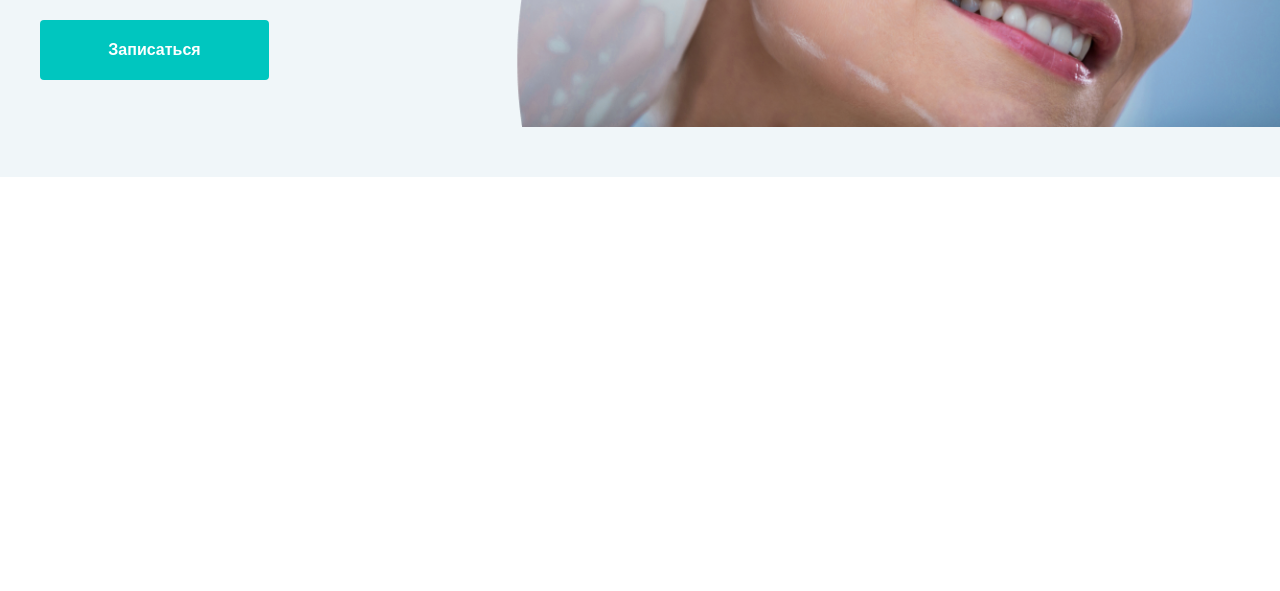
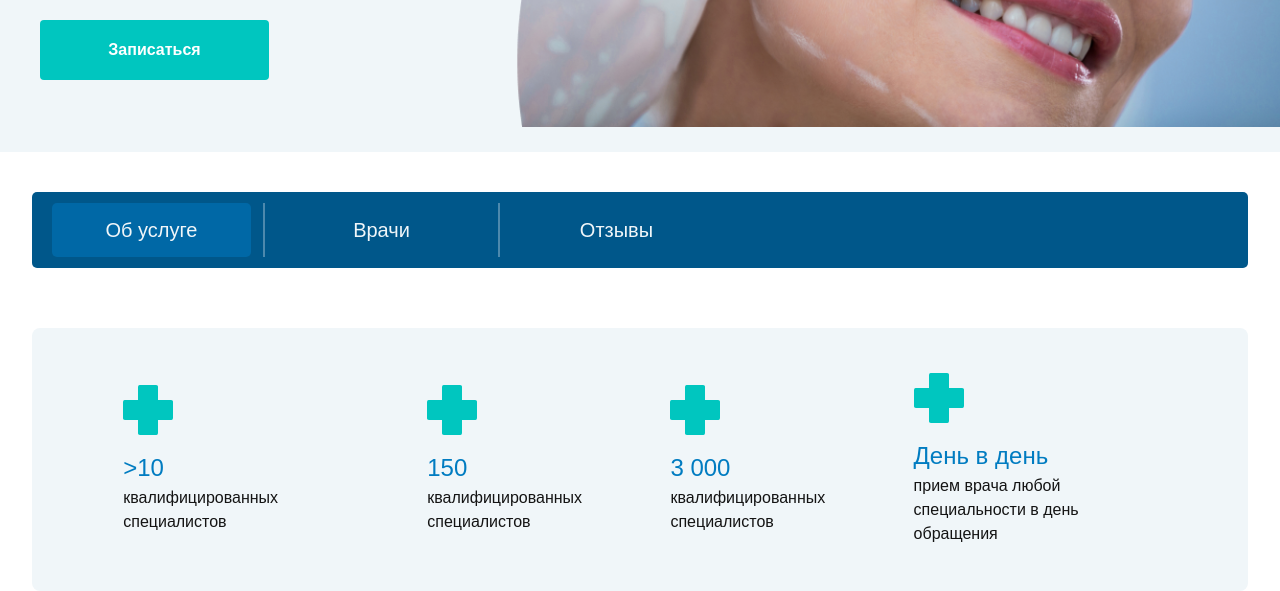
Before and after one commit to aloliddinabdugafforzoda-sys/GP-exam-3, a website: page src/pages/page-4_safarov.html in a window 1280 px wide. Shown: the part 609-1200 px from the top of the page. Before the commit the page ends 800 px from the top, so only its background shows below. Drawn offline with nearby package versions, Linux system fonts and the light colour scheme; files that its build step writes are made by us from their sources.

Commit message:
section 3

```diff
--- a/src/pages/page-4_safarov.html
+++ b/src/pages/page-4_safarov.html
@@ -30,7 +30,7 @@
 
             <div class="flex flex-col gap-0.5 text-[14px] text-[#4F4F4F] max-md:hidden">
                 <p class="hover:text-[#F25A2A]">г. Мытищи</p>
-                <p class="hover:text-[#F25A2A]" >ул.Рождественская, д.7</p>
+                <p class="hover:text-[#F25A2A]">ул.Рождественская, д.7</p>
             </div>
 
             <div class="flex flex-col gap-0.5 text-[14px] text-[#4F4F4F] max-md:hidden">
@@ -38,7 +38,8 @@
                 <p class="hover:text-[#F25A2A]">с 9.00 до 21.00</p>
             </div>
             <div class="flex gap-5 max-md:hidden">
-                <div class="flex items-center justify-center w-[54px] h-[46px] bg-[#00C6BF] rounded-[5px] hover:bg-amber-300">
+                <div
+                    class="flex items-center justify-center w-[54px] h-[46px] bg-[#00C6BF] rounded-[5px] hover:bg-amber-300">
                     <img src="../img/header-img/zoom-search.png" alt="">
                 </div>
                 <button class="btn2 w-[196px] h-[46px] hover: ">Личный кабинет</button>
@@ -69,7 +70,7 @@
                     <optio>
                         О центре
                     </optio>
-                    <option >
+                    <option>
                         dushanbe
                     </option>
                 </select>
@@ -77,7 +78,7 @@
                 <p class="hover:text-[#F25A2A]">Контакты</p>
                 <div class="flex gap-1 items-center">
                     <img src="../img/header-img/icon.png" alt="">
-                    <p  class="hover:text-[#F25A2A]">Версия для слабовидящих</p>
+                    <p class="hover:text-[#F25A2A]">Версия для слабовидящих</p>
                 </div>
                 <button class="btn w-[196px] h-[46px]">Запись на приём</button>
             </div>
@@ -85,7 +86,7 @@
         </section>
     </header>
     <main>
-<section class="bg-[#F0F6F9] w-full h-[630px] max-md:z-[2] max-md:overflow-hidden max-md:h-[740px]">
+        <section class="bg-[#F0F6F9] w-full h-[605px] max-md:z-[2] max-md:overflow-hidden max-md:h-[740px]">
 
             <section class="w-[95%] m-auto pt-10 ">
                 <div class="flex gap-5">
@@ -100,8 +101,10 @@
                 </div>
 
             </section>
-            <section class="flex  justify-between pl-10 max-md:flex-col  max-md:justify-center  max-md:items-center  max-md:p-0">
-                 <div class="flex flex-col gap-8 mt-8  max-md:text-center  max-md:justify-center  max-md:items-center max-md:z-[1]">
+            <section
+                class="flex  justify-between pl-10 max-md:flex-col  max-md:justify-center  max-md:items-center  max-md:p-0">
+                <div
+                    class="flex flex-col gap-8 mt-8  max-md:text-center  max-md:justify-center  max-md:items-center max-md:z-[1]">
                     <p class="text-[#00578A] font-[700] text-[22px]">Косметология</p>
                     <h1 class="text-[48px] text-[#141414]  max-md:text-[34px]  max-md:w-[327px]">Контурная пластика</h1>
                     <h1 class="text-[48px] text-[#141414] mt-8 max-md:text-[34px]  max-md:mt-0">от 1 500 ₽</h1>
@@ -109,13 +112,61 @@
                 </div>
                 <div class="relative top-[-25px] max-md:w-[440px] ">
                     <img class=" max-md:absolute max-md:w-[545px] " src="../img/img-page_4/Mask group.png" alt="">
-                     <img class="absolute top-1 max-md:top-[-3px] max-md:w-[211px]" src="../img/img-page_4/Subtract.png" alt="">
+                    <img class="absolute top-1 max-md:top-[-3px] max-md:w-[211px]" src="../img/img-page_4/Subtract.png"
+                        alt="">
                 </div>
 
             </section>
         </section>
 
 
+        <section class="bg-[#00578A] w-[95%] h-[76px] m-auto flex items-center px-5 gap-3 rounded-[5px] mt-10 max-md:w-[95%]">
+
+            <div class="w-[199px] h-[54px] bg-[#0068A6] text-[#F0F6F9] text-[20px] font-[500] rounded-[5px] flex items-center justify-center max-md:text-[18px]  max-md:w-[229px]">
+               <p>Об услуге</p>
+            </div>
+            <div class="border-[1px] border-[#4D89AD] h-[54px] ">
+
+            </div>
+            <div class="w-[209px] h-[54px] bg-transparent text-[#F0F6F9] text-[20px] font-[500] rounded-[5px] flex items-center justify-center max-md:w-[199px]">
+               <p>Врачи</p>
+            </div>
+            <div class="border-[1px] border-[#4D89AD] h-[54px] ">
+
+            </div>
+            <div class="w-[209px] h-[54px] bg-transparent text-[#F0F6F9] text-[20px] font-[500] rounded-[5px] flex items-center justify-center">
+               <p>Отзывы</p>
+            </div>
+
+        </section>
+ <section class="w-[95%] m-auto  max-md:flex-wrap max-md:gap-[30px] ">
+
+
+
+        <div class="w-[100%] bg-[#F0F6F9] h-[263px] rounded-[8px]  flex  items-center justify-center mt-15 max-md:h-[373px] max-md:h-[373px] max-md:items-start max-md:p-[20px] max-md:flex-wrap max-md:justify-between max-md:gap-[10px]">
+            <div class="w-[25%] max-md:w-[45%]">
+                <img src="../img/nemnogo-img/cross (1).png" alt="">
+                <p class="text-[24px] text-[#017CC1] mt-[15px]">>10</p>
+                <p class="w-[100px]">квалифицированных специалистов</p>
+            </div>
+             <div class="w-[20%]  max-md:w-[45%]">
+                <img src="../img/nemnogo-img/cross (1).png" alt="">
+                <p class="text-[24px] text-[#017CC1] mt-[15px]">150</p>
+                <p class="w-[100px]">квалифицированных специалистов</p>
+            </div>
+             <div class="w-[20%] max-md:w-[45%]">
+                <img src="../img/nemnogo-img/cross (1).png" alt="">
+                <p class="text-[24px] text-[#017CC1] mt-[15px]">3 000</p>
+                <p class="w-[100px]">квалифицированных специалистов</p>
+            </div>
+             <div class="w-[20%] max-md:w-[45%]">
+                <img src="../img/nemnogo-img/cross (1).png" alt="">
+                <p class="text-[24px] text-[#017CC1] mt-[15px]">День в день</p>
+                <p class="w-[90%] max-md:w-[100%]">прием врача любой специальности в день обращения</p>
+            </div>
+
+        </div>
+    </section>
 
     </main>
 
```
Also changed, not shown: src/components/inputs_data.html (+1 -1 lines). Lines whose indentation alone changed are shown as unchanged.
